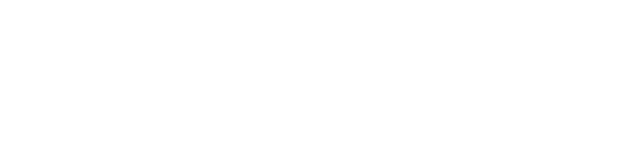
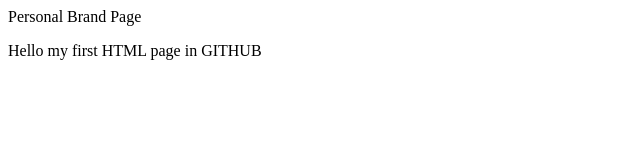
Before and after one commit to mhelmiabdaziz/personalbrand, a plain HTML site: page index.htm in a window 1280 px wide. Shown: the whole page, without its empty margins (0-640 px from the left). Drawn offline with Linux system fonts and the light colour scheme.

Commit message:
Create personal brand HTML page
Added some information

```diff
--- a/index.htm
+++ b/index.htm
@@ -1,2 +1,7 @@
 <!DOCTYPE html>
+<html>
+  <head>Personal Brand Page</head>
+  <body>
+    <p>Hello my first HTML page in GITHUB</p>
+  </body>
 </html>
```
